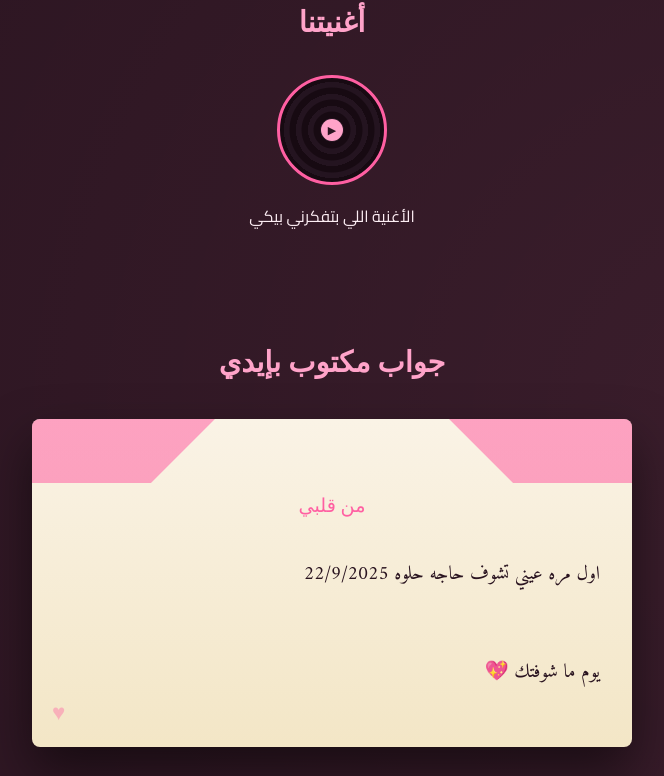
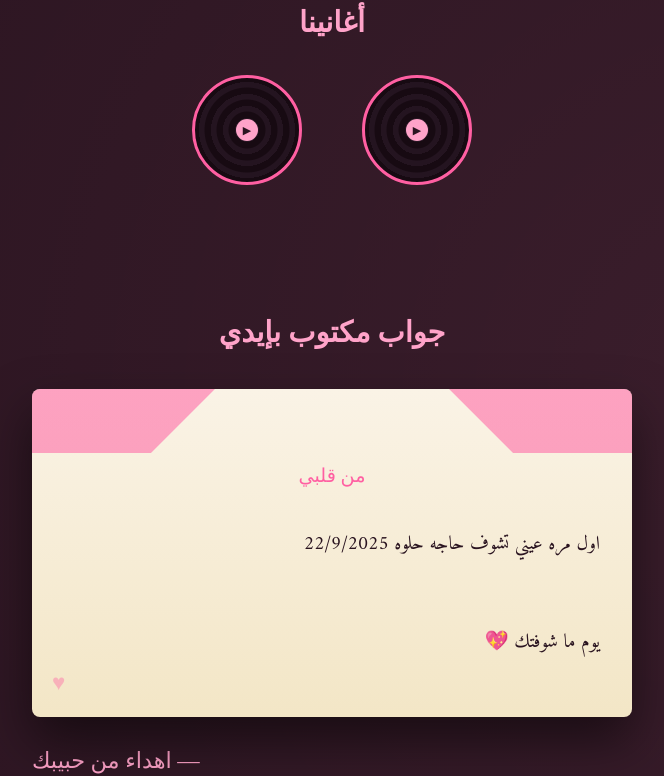
Before and after one commit to marokhaledd/FARAH, a Next.js app: page / in a window 1280 px wide. Shown: the part 2062-2838 px from the top of the page, without its empty margins (308-972 px from the left). Built offline with nearby package versions, Linux system fonts and the light colour scheme; a web font is replaced by a local one.

Commit message:
Update content.config.js

```diff
--- a/content.config.js
+++ b/content.config.js
@@ -46,8 +46,8 @@ const content = {
 
   // الأغاني - تقدر تحط أغنية واحدة أو أكتر، كل واحدة هتتعرض بمشغلها الخاص
   songs: [
-    // ⬇️ حط ملف الأغنية جوه public/audio/ وحط اسمه هنا بدل السطر ده
-    { src: "/audio/REPLACE-ME.mp3", title: "الأغنية اللي بتفكرني بيكي", artist: "" }
+    { src: "/audio/song-1.mp3", title: "", artist: "" },
+    { src: "/audio/song-2.mp3", title: "", artist: "" }
   ],
 
   // رسايل الحب - كل رسالة بقى ليها جواب منفصل بعنوانه الخاص
```
